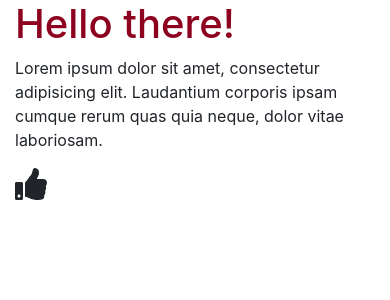
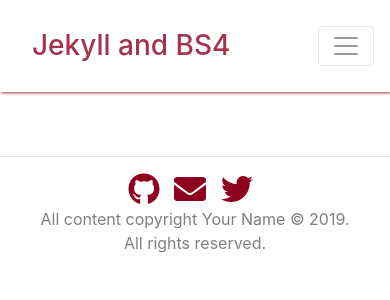
Before and after one commit to 2xroygbiv7/Jekyll-With-Bootstrap-4, a Jekyll site: the page built from index.html, in a window 390 px wide. Shown: the top 300 px of the page. Built offline with Jekyll 4.4.1, drawn with Linux system fonts in a browser that asks for light colours; nearby versions of some CDN libraries.

Commit message:
Added navigation and banner

```diff
--- a/_config.yml
+++ b/_config.yml
@@ -9,3 +9,8 @@
 permalink: :title/
 sass:
   sass_dir: css
+
+# Social icons
+show_social_icons: true
+github_username: someGithubUser
+twitter_username: someTwitterUser
--- /dev/null
+++ b/_includes/banner.html
@@ -0,0 +1,13 @@
+<section id="banner" class="py-5 d-none d-sm-block">
+  <div class="primary-overlay text-white">
+    <div class="container">
+      <div class="row">
+        <div class="col-md-6 text-center">
+          <h1 class="display-3 pt-4">
+            Jekyll with Bootstrap
+          </h1>
+      </div>
+      <div class="col-md-6"></div>
+    </div>
+  </div>
+</section>
--- a/_includes/footer.html
+++ b/_includes/footer.html
@@ -1,8 +1,28 @@
+<footer class="py-5">
+  <hr>
+  <div class="container text-center text-info">
+    <div class="row">
+      <div class="col">
+        {% if site.show_social_icons %}
+          {% include social_links.html %}
+        {% endif %}
+      </div>
+    </div>
+    <div class="row">
+      <div class="col">
+        All content copyright Your Name &copy; {{ site.time | date: '%Y' }}.
+      </div>
+    </div>
+    <div class="row">
+      <div class="col">
+        All rights reserved.
+      </div>
+    </div>
+  </div>
+</footer>
+
 <!-- JS -->
 <script defer src="https://use.fontawesome.com/releases/v5.0.8/js/all.js" integrity="sha384-SlE991lGASHoBfWbelyBPLsUlwY1GwNDJo3jSJO04KZ33K2bwfV9YBauFfnzvynJ" crossorigin="anonymous"></script>
-
 <script src="https://code.jquery.com/jquery-3.2.1.slim.min.js" integrity="sha384-KJ3o2DKtIkvYIK3UENzmM7KCkRr/rE9/Qpg6aAZGJwFDMVNA/GpGFF93hXpG5KkN" crossorigin="anonymous"></script>
-
 <script src="https://cdnjs.cloudflare.com/ajax/libs/popper.js/1.12.9/umd/popper.min.js" integrity="sha384-ApNbgh9B+Y1QKtv3Rn7W3mgPxhU9K/ScQsAP7hUibX39j7fakFPskvXusvfa0b4Q" crossorigin="anonymous"></script>
-
 <script src="https://maxcdn.bootstrapcdn.com/bootstrap/4.0.0/js/bootstrap.min.js" integrity="sha384-JZR6Spejh4U02d8jOt6vLEHfe/JQGiRRSQQxSfFWpi1MquVdAyjUar5+76PVCmYl" crossorigin="anonymous"></script>
--- /dev/null
+++ b/_includes/header.html
@@ -0,0 +1,24 @@
+<!-- NAV -->
+<nav class="navbar navbar-expand-md navbar-light py-4">
+  <div class="container">
+    <a href="{{ site.baseurl }}/" class="navbar-brand">
+      <h3 class="d-inline align-middle pl-3 text-primary">Jekyll and BS4</h3>
+    </a>
+    <button class="navbar-toggler" data-toggle="collapse" data-target="#navbarNav">
+      <span class="navbar-toggler-icon"></span>
+    </button>
+    <div class="collapse navbar-collapse" id="navbarNav">
+      <ul class="navbar-nav">
+        <li class="nav-item">
+          <a href="{{ site.baseurl }}/" class="nav-link">Home</a>
+        </li>
+        <li class="nav-item">
+          <a href="{{ site.baseurl }}/archive/" class="nav-link">Archive</a>
+        </li>
+        <li class="nav-item">
+          <a href="{{ site.baseurl }}/about/" class="nav-link">About</a>
+        </li>
+      </ul>
+    </div>
+  </div>
+</nav>
--- /dev/null
+++ b/_includes/social_links.html
@@ -0,0 +1,11 @@
+<div class="social-links">
+  <a target="_blank" href="https://github.com/{{ site.github_username }}">
+    <i class="fab fa-github fa-2x"></i>
+  </a>
+  <a href="mailto:{{ site.email }}">
+    <i class="fa fa-envelope fa-2x" ></i>
+  </a>
+  <a target="_blank" href="https://twitter.com/{{ site.twitter_username }}">
+    <i class="fab fa-twitter fa-2x"></i>
+  </a>
+</div>
--- a/_layouts/default.html
+++ b/_layouts/default.html
@@ -2,6 +2,8 @@
 <html lang="en">
   {% include head.html %}
   <body>
+  	{% include header.html %}
+  	{% include banner.html %}
     {{ content }}
     {% include footer.html %}
   </body>
--- a/css/custom/_variables.scss
+++ b/css/custom/_variables.scss
@@ -1 +1,2 @@
-$primary: #8d021f; // burgundy
+$primary: #8d021f; 	// burgundy
+$info: #7f7f7f; 	// grey
--- /dev/null
+++ b/css/custom/includes/_banner.scss
@@ -0,0 +1,15 @@
+#banner{
+  position: relative;
+  background: url('../img/banner.jpeg');
+  background-size: cover;
+  min-height: 250px;
+
+  .primary-overlay{
+    background: rgba(141,2,31,0.8);
+    position: absolute;
+    top: 0;
+    left: 0;
+    width: 100%;
+    height: 100%;
+  }
+}
--- /dev/null
+++ b/css/custom/includes/_header.scss
@@ -0,0 +1,18 @@
+.navbar{
+  box-shadow: 1px 1px 3px $primary;
+  opacity: 0.8;
+  background: $white;
+
+  .nav-item{
+    font-size: 1.4rem;
+    padding-right: 20px;
+  }
+}
+
+.nav-link {
+  color: $info !important;
+
+  &:hover {
+    color: $primary !important;
+  }
+}
--- /dev/null
+++ b/css/custom/includes/_social_links.scss
@@ -0,0 +1,11 @@
+.social-links {
+  a {
+    text-decoration: none;
+    padding-right: 10px;
+
+    &:hover {
+      color: $info;
+      cursor: pointer;
+    }
+  }
+}
--- a/css/main.scss
+++ b/css/main.scss
@@ -2,3 +2,6 @@
 ---
 
 @import 'bootstrap/bootstrap';
+@import 'custom/includes/header';
+@import 'custom/includes/banner';
+@import 'custom/includes/social_links';
--- a/index.html
+++ b/index.html
@@ -2,12 +2,4 @@
 layout: default
 ---
 
-<div class="container">
-  <div class="row">
-    <div class="col">
-      <h1 class="text-primary">Hello there!</h1>
-      <p>Lorem ipsum dolor sit amet, consectetur adipisicing elit. Laudantium corporis ipsam cumque rerum quas quia neque, dolor vitae laboriosam.</p>
-      <i class="fas fa-thumbs-up fa-2x"></i>
-    </div>
-  </div>
-</div>
+<!-- nothing to see here -->
```
Also changed, not shown: 5 other files.
